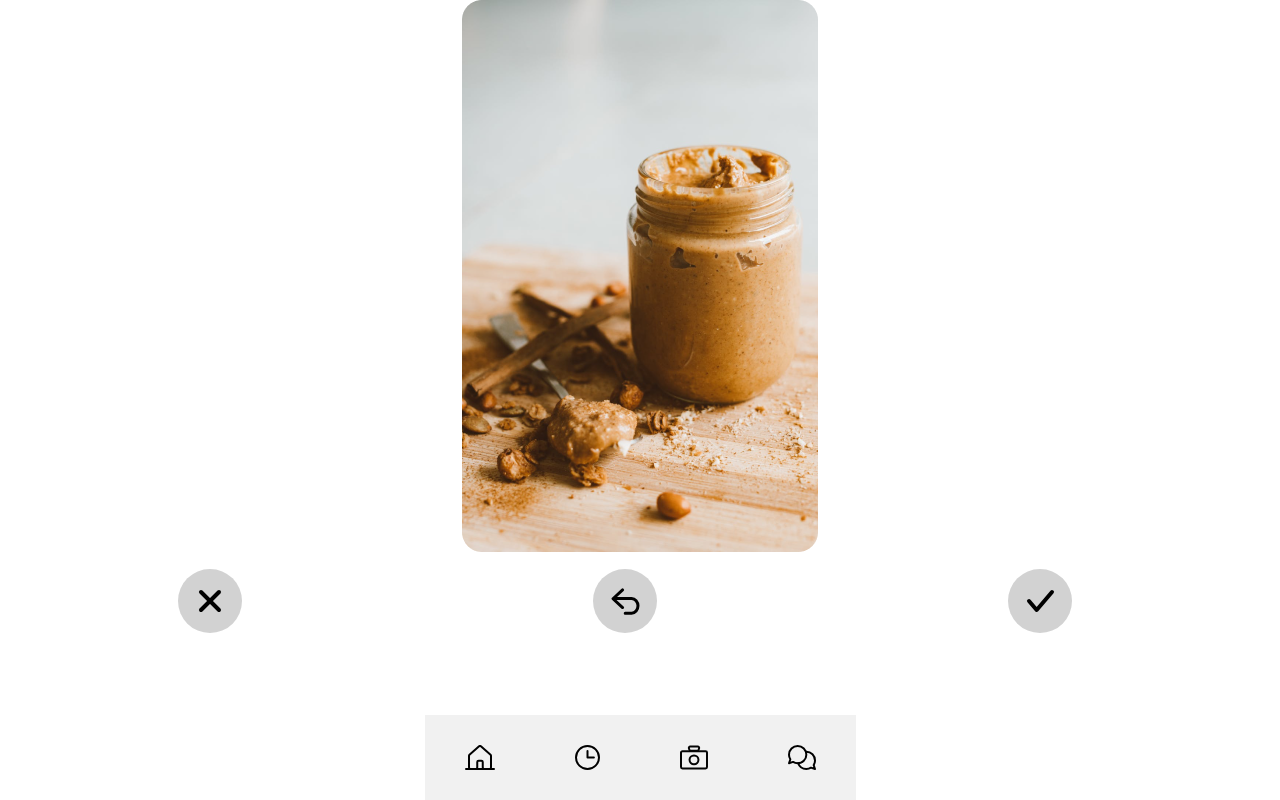
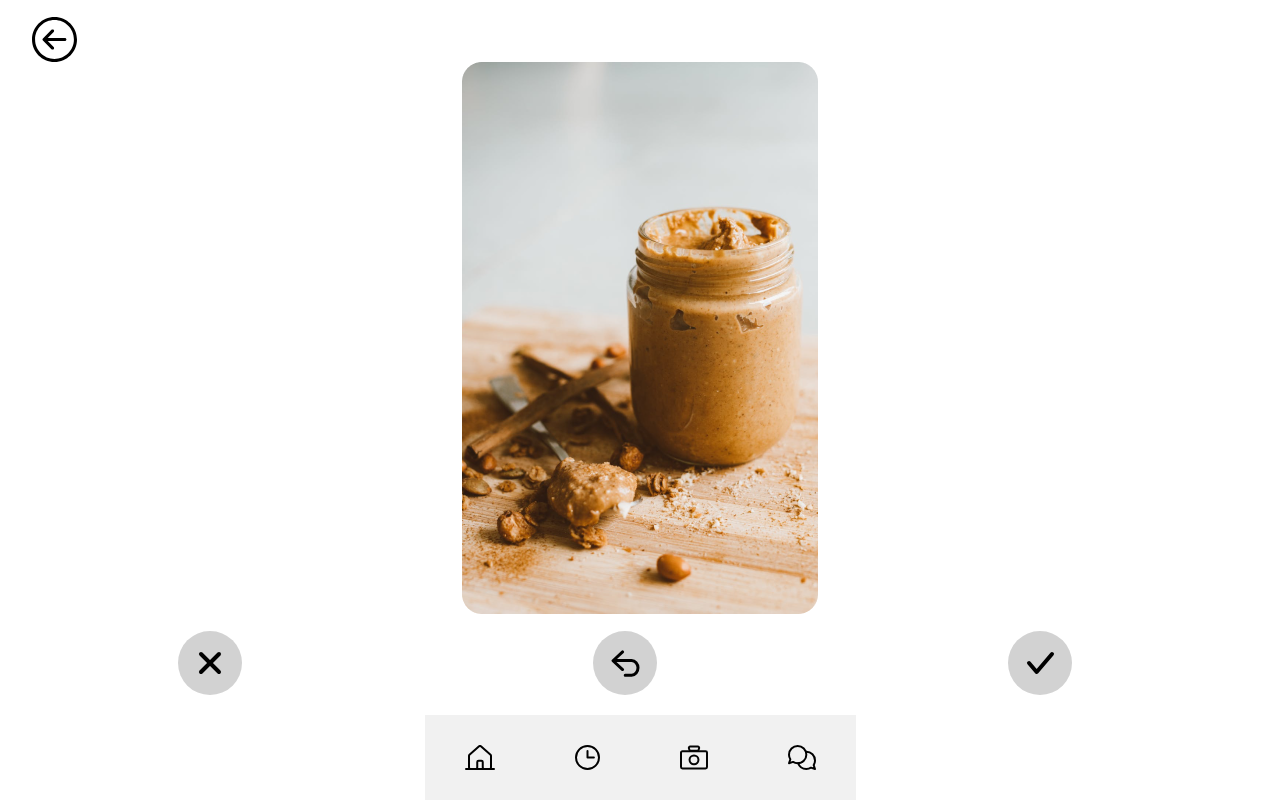
Before and after one commit to Pho86/ShareFood, a Next.js app: page /home in a window 1280 px wide. Built offline with nearby package versions, Linux system fonts and the light colour scheme.

Commit message:
backbutton added

```diff
--- /dev/null
+++ b/comps/PreviousButton.js
@@ -0,0 +1,32 @@
+import styled from "styled-components";
+import { useRouter } from "next/router";
+
+const ChoiceCont = styled.div`
+display:flex;
+width: 45px;
+left: 100px;
+`;
+
+const Icon = styled.img`
+display: block;
+margin-left: auto;
+margin-right: auto;
+padding-top: 17px;
+`
+
+
+
+export default function BackButton({
+    img = "/button_choices/back_button.svg"
+}) {
+
+    const r = useRouter();
+    const { image } = r.query;
+    return <ChoiceCont onClick={
+        ()=>r.push({
+            pathname: "/landing"
+        })
+    }>
+        <Icon src={img}></Icon>
+    </ChoiceCont>
+}
--- a/pages/home.js
+++ b/pages/home.js
@@ -13,7 +13,7 @@ import ChoiceButtonY from '../comps/ChoiceButtonY.js'
 import FoodCard from '../comps/FoodCard.js'
 import { foodImg } from '../data/img_content'
 import Navbar from '../comps/NavBar'
-
+import BackButton from '../comps/PreviousButton'
 
 export default function Home() {
 
@@ -27,6 +27,7 @@ export default function Home() {
 
     return (
         <div className={styles.container}>
+            <BackButton></BackButton>
             <FoodCard />
             <div class="choices">
                 <ChoiceButtonX />
@@ -37,6 +38,7 @@ export default function Home() {
 
 
 
+
         </div>
 
     )
```
Also changed, not shown: public/button_choices/back_button.svg (added).
